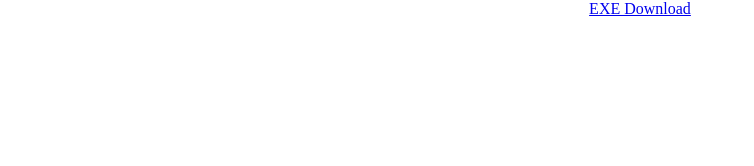
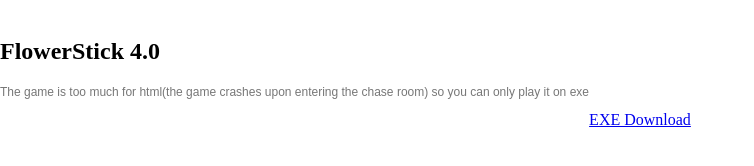
Before and after one commit to SioNisti/FlowerStickV4, a plain HTML site: page index.html in a window 1280 px wide. Shown: the whole page, without its empty margins (0-754 px from the left). Drawn offline with Linux system fonts and the light colour scheme.

Commit message:
Update index.html

```diff
--- a/index.html
+++ b/index.html
@@ -32,9 +32,16 @@ a:hover {
 
 <title>FlowerStick 4.0</title>
 
+<br />
+
+<h2>FlowerStick 4.0</h2>
+
+<p>The game is too much for html(the game crashes upon entering the chase room) so you can only play it on exe</p>
+
 <div class=center>
 <a href="https://drive.google.com/folderview?id=1gFXM1SKsOIuY8wqZQXoPNKBV6v_u1DWi">EXE Download</a>
 
+<br />
 
 </body>
 </html>
```
